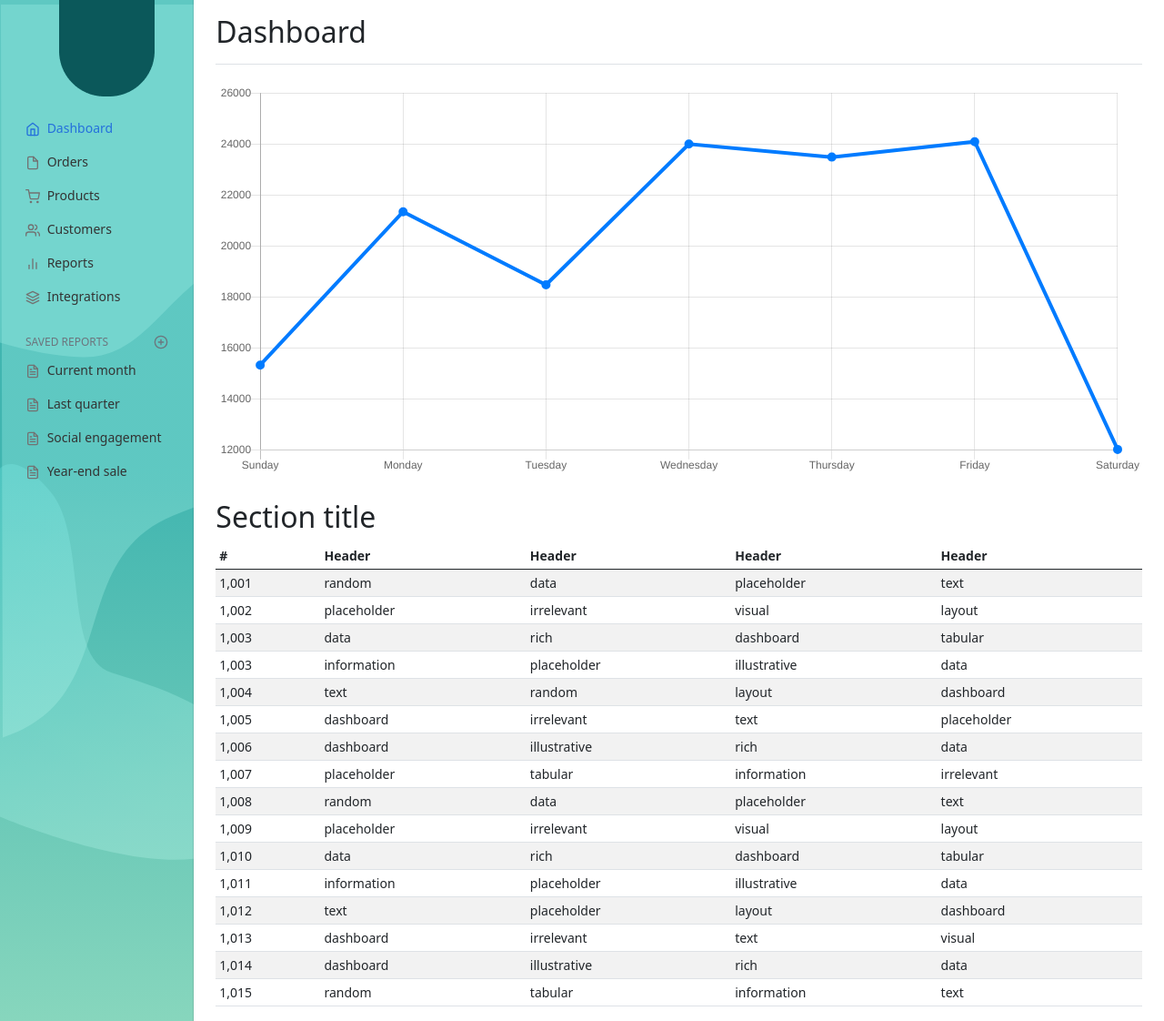
After one commit to KKN-NGINGAS/webngingas, a PHP site: page /dashboard.html in a window 1280 px wide. The commit adds this page. Shown: the whole page at 91% size. Run offline with PHP 8.4, Linux system fonts and the light colour scheme.

Commit message:
add dashboard template (on progress)

```diff
--- /dev/null
+++ b/assets/css/dashboard.css
@@ -0,0 +1,103 @@
+body {
+  font-size: .875rem;
+}
+
+.feather {
+  width: 16px;
+  height: 16px;
+  vertical-align: text-bottom;
+}
+
+/*
+ * Sidebar
+ */
+
+.sidebar {
+  /*position: fixed;*/
+  top: 0;
+  /* rtl:raw:
+  right: 0;
+  */
+  bottom: 0;
+  /* rtl:remove */
+  left: 0;
+  z-index: 100; /* Behind the navbar */
+  box-shadow: inset -1px 0 0 rgba(0, 0, 0, .1);
+  background:
+    url(../img/bg-sidebar.svg) no-repeat,
+    linear-gradient(180deg, #40B5B0 45.71%, #87D6BD 100%);
+  background-blend-mode: screen;
+}
+
+@media (max-width: 767.98px) {
+  .sidebar {
+    /*top: 5rem;*/
+  }
+}
+
+.sidebar-sticky {
+  position: relative;
+  top: 0;
+  height: calc(100vh - 48px);
+  padding-top: .5rem;
+  overflow-x: hidden;
+  overflow-y: auto; /* Scrollable contents if viewport is shorter than content. */
+}
+
+.sidebar .nav-link {
+  font-weight: 500;
+  color: #333;
+}
+
+.sidebar .nav-link .feather {
+  margin-right: 4px;
+  color: #727272;
+}
+
+.sidebar .nav-link.active {
+  color: #2470dc;
+}
+
+.sidebar .nav-link:hover .feather,
+.sidebar .nav-link.active .feather {
+  color: inherit;
+}
+
+.sidebar-heading {
+  font-size: .75rem;
+  text-transform: uppercase;
+}
+
+/*
+ * Navbar
+ */
+
+.navbar-brand {
+  padding-top: .75rem;
+  padding-bottom: .75rem;
+  font-size: 1rem;
+  background-color: rgba(0, 0, 0, .25);
+  box-shadow: inset -1px 0 0 rgba(0, 0, 0, .25);
+}
+
+.navbar .navbar-toggler {
+  top: 0.5rem;
+  right: 1rem;
+}
+
+.navbar .form-control {
+  padding: .75rem 1rem;
+  border-width: 0;
+  border-radius: 0;
+}
+
+.form-control-dark {
+  color: #fff;
+  background-color: rgba(255, 255, 255, .1);
+  border-color: rgba(255, 255, 255, .1);
+}
+
+.form-control-dark:focus {
+  border-color: transparent;
+  box-shadow: 0 0 0 3px rgba(255, 255, 255, .25);
+}
--- /dev/null
+++ b/assets/js/dashboard.js
@@ -0,0 +1,53 @@
+/* globals Chart:false, feather:false */
+
+(function () {
+  'use strict'
+
+  feather.replace({ 'aria-hidden': 'true' })
+
+  // Graphs
+  var ctx = document.getElementById('myChart')
+  // eslint-disable-next-line no-unused-vars
+  var myChart = new Chart(ctx, {
+    type: 'line',
+    data: {
+      labels: [
+        'Sunday',
+        'Monday',
+        'Tuesday',
+        'Wednesday',
+        'Thursday',
+        'Friday',
+        'Saturday'
+      ],
+      datasets: [{
+        data: [
+          15339,
+          21345,
+          18483,
+          24003,
+          23489,
+          24092,
+          12034
+        ],
+        lineTension: 0,
+        backgroundColor: 'transparent',
+        borderColor: '#007bff',
+        borderWidth: 4,
+        pointBackgroundColor: '#007bff'
+      }]
+    },
+    options: {
+      scales: {
+        yAxes: [{
+          ticks: {
+            beginAtZero: false
+          }
+        }]
+      },
+      legend: {
+        display: false
+      }
+    }
+  })
+})()
--- /dev/null
+++ b/dashboard.html
@@ -0,0 +1,253 @@
+<!doctype html>
+  <html lang="en">
+  <head>
+    <meta charset="utf-8">
+    <meta name="viewport" content="width=device-width, initial-scale=1">
+    <meta name="description" content="">
+    <meta name="author" content="Mark Otto, Jacob Thornton, and Bootstrap contributors">
+    <meta name="generator" content="Hugo 0.87.0">
+    <title>Dashboard Template · Bootstrap v5.1</title>
+
+    <link rel="canonical" href="https://getbootstrap.com/docs/5.1/examples/dashboard/">
+    <link href="https://cdn.jsdelivr.net/npm/bootstrap@5.1.0/dist/css/bootstrap.min.css" rel="stylesheet">
+
+    <link href="assets/css/dashboard.css" rel="stylesheet">
+  </head>
+  <body>
+
+    <header class="navbar navbar-light sticky-top bg-light flex-md-nowrap p-0 shadow">
+      <!-- <a class="navbar-brand col-md-3 col-lg-2 me-0 px-3" href="#">Company name</a> -->
+      <button class="navbar-toggler position-absolute d-md-none collapsed bg-light" type="button" data-bs-toggle="collapse" data-bs-target="#sidebarMenu" aria-controls="sidebarMenu" aria-expanded="false" aria-label="Toggle navigation">
+        <span class="navbar-toggler-icon"></span>
+      </button>
+    </header>
+
+    <div class="container-fluid">
+      <div class="row">
+        <nav id="sidebarMenu" class="col-md-3 col-lg-2 d-md-block sidebar collapse">
+          <div class="row">
+            <div class="col-lg-6 col-sm-4 mx-auto">
+              <img class="logo-sidebar" src="assets/img/Logo.png">
+            </div>
+          </div>
+          <div class="position-sticky pt-3">
+            <ul class="nav flex-column">
+              <li class="nav-item">
+                <a class="nav-link active" aria-current="page" href="#">
+                  <span data-feather="home"></span>
+                  Dashboard
+                </a>
+              </li>
+              <li class="nav-item">
+                <a class="nav-link" href="#">
+                  <span data-feather="file"></span>
+                  Orders
+                </a>
+              </li>
+              <li class="nav-item">
+                <a class="nav-link" href="#">
+                  <span data-feather="shopping-cart"></span>
+                  Products
+                </a>
+              </li>
+              <li class="nav-item">
+                <a class="nav-link" href="#">
+                  <span data-feather="users"></span>
+                  Customers
+                </a>
+              </li>
+              <li class="nav-item">
+                <a class="nav-link" href="#">
+                  <span data-feather="bar-chart-2"></span>
+                  Reports
+                </a>
+              </li>
+              <li class="nav-item">
+                <a class="nav-link" href="#">
+                  <span data-feather="layers"></span>
+                  Integrations
+                </a>
+              </li>
+            </ul>
+
+            <h6 class="sidebar-heading d-flex justify-content-between align-items-center px-3 mt-4 mb-1 text-muted">
+              <span>Saved reports</span>
+              <a class="link-secondary" href="#" aria-label="Add a new report">
+                <span data-feather="plus-circle"></span>
+              </a>
+            </h6>
+            <ul class="nav flex-column mb-2">
+              <li class="nav-item">
+                <a class="nav-link" href="#">
+                  <span data-feather="file-text"></span>
+                  Current month
+                </a>
+              </li>
+              <li class="nav-item">
+                <a class="nav-link" href="#">
+                  <span data-feather="file-text"></span>
+                  Last quarter
+                </a>
+              </li>
+              <li class="nav-item">
+                <a class="nav-link" href="#">
+                  <span data-feather="file-text"></span>
+                  Social engagement
+                </a>
+              </li>
+              <li class="nav-item">
+                <a class="nav-link" href="#">
+                  <span data-feather="file-text"></span>
+                  Year-end sale
+                </a>
+              </li>
+            </ul>
+          </div>
+        </nav>
+
+        <main class="col-md-9 ms-sm-auto col-lg-10 px-md-4">
+          <div class="d-flex justify-content-between flex-wrap flex-md-nowrap align-items-center pt-3 pb-2 mb-3 border-bottom">
+            <h1 class="h2">Dashboard</h1>
+          </div>
+
+          <canvas class="my-4 w-100" id="myChart" width="900" height="380"></canvas>
+
+          <h2>Section title</h2>
+          <div class="table-responsive">
+            <table class="table table-striped table-sm">
+              <thead>
+                <tr>
+                  <th scope="col">#</th>
+                  <th scope="col">Header</th>
+                  <th scope="col">Header</th>
+                  <th scope="col">Header</th>
+                  <th scope="col">Header</th>
+                </tr>
+              </thead>
+              <tbody>
+                <tr>
+                  <td>1,001</td>
+                  <td>random</td>
+                  <td>data</td>
+                  <td>placeholder</td>
+                  <td>text</td>
+                </tr>
+                <tr>
+                  <td>1,002</td>
+                  <td>placeholder</td>
+                  <td>irrelevant</td>
+                  <td>visual</td>
+                  <td>layout</td>
+                </tr>
+                <tr>
+                  <td>1,003</td>
+                  <td>data</td>
+                  <td>rich</td>
+                  <td>dashboard</td>
+                  <td>tabular</td>
+                </tr>
+                <tr>
+                  <td>1,003</td>
+                  <td>information</td>
+                  <td>placeholder</td>
+                  <td>illustrative</td>
+                  <td>data</td>
+                </tr>
+                <tr>
+                  <td>1,004</td>
+                  <td>text</td>
+                  <td>random</td>
+                  <td>layout</td>
+                  <td>dashboard</td>
+                </tr>
+                <tr>
+                  <td>1,005</td>
+                  <td>dashboard</td>
+                  <td>irrelevant</td>
+                  <td>text</td>
+                  <td>placeholder</td>
+                </tr>
+                <tr>
+                  <td>1,006</td>
+                  <td>dashboard</td>
+                  <td>illustrative</td>
+                  <td>rich</td>
+                  <td>data</td>
+                </tr>
+                <tr>
+                  <td>1,007</td>
+                  <td>placeholder</td>
+                  <td>tabular</td>
+                  <td>information</td>
+                  <td>irrelevant</td>
+                </tr>
+                <tr>
+                  <td>1,008</td>
+                  <td>random</td>
+                  <td>data</td>
+                  <td>placeholder</td>
+                  <td>text</td>
+                </tr>
+                <tr>
+                  <td>1,009</td>
+                  <td>placeholder</td>
+                  <td>irrelevant</td>
+                  <td>visual</td>
+                  <td>layout</td>
+                </tr>
+                <tr>
+                  <td>1,010</td>
+                  <td>data</td>
+                  <td>rich</td>
+                  <td>dashboard</td>
+                  <td>tabular</td>
+                </tr>
+                <tr>
+                  <td>1,011</td>
+                  <td>information</td>
+                  <td>placeholder</td>
+                  <td>illustrative</td>
+                  <td>data</td>
+                </tr>
+                <tr>
+                  <td>1,012</td>
+                  <td>text</td>
+                  <td>placeholder</td>
+                  <td>layout</td>
+                  <td>dashboard</td>
+                </tr>
+                <tr>
+                  <td>1,013</td>
+                  <td>dashboard</td>
+                  <td>irrelevant</td>
+                  <td>text</td>
+                  <td>visual</td>
+                </tr>
+                <tr>
+                  <td>1,014</td>
+                  <td>dashboard</td>
+                  <td>illustrative</td>
+                  <td>rich</td>
+                  <td>data</td>
+                </tr>
+                <tr>
+                  <td>1,015</td>
+                  <td>random</td>
+                  <td>tabular</td>
+                  <td>information</td>
+                  <td>text</td>
+                </tr>
+              </tbody>
+            </table>
+          </div>
+        </main>
+      </div>
+    </div>
+
+
+    <script src="https://cdn.jsdelivr.net/npm/@popperjs/core@2.9.3/dist/umd/popper.min.js" integrity="sha384-eMNCOe7tC1doHpGoWe/6oMVemdAVTMs2xqW4mwXrXsW0L84Iytr2wi5v2QjrP/xp" crossorigin="anonymous"></script>
+    <script src="https://cdn.jsdelivr.net/npm/bootstrap@5.1.0/dist/js/bootstrap.min.js" integrity="sha384-cn7l7gDp0eyniUwwAZgrzD06kc/tftFf19TOAs2zVinnD/C7E91j9yyk5//jjpt/" crossorigin="anonymous"></script>
+
+    <script src="https://cdn.jsdelivr.net/npm/feather-icons@4.28.0/dist/feather.min.js" integrity="sha384-uO3SXW5IuS1ZpFPKugNNWqTZRRglnUJK6UAZ/gxOX80nxEkN9NcGZTftn6RzhGWE" crossorigin="anonymous"></script><script src="https://cdn.jsdelivr.net/npm/chart.js@2.9.4/dist/Chart.min.js" integrity="sha384-zNy6FEbO50N+Cg5wap8IKA4M/ZnLJgzc6w2NqACZaK0u0FXfOWRRJOnQtpZun8ha" crossorigin="anonymous"></script><script src="assets/js/dashboard.js"></script>
+  </body>
+  </html>
--- a/index.html
+++ b/index.html
@@ -5,11 +5,11 @@
     <meta name="viewport" content="width=device-width, initial-scale=1">
 
     <link href="https://cdn.jsdelivr.net/npm/bootstrap@5.1.0/dist/css/bootstrap.min.css" rel="stylesheet" integrity="sha384-KyZXEAg3QhqLMpG8r+8fhAXLRk2vvoC2f3B09zVXn8CA5QIVfZOJ3BCsw2P0p/We" crossorigin="anonymous">
-    <link rel="stylesheet" type="text/css" href="assets/main.css">
+    <link rel="stylesheet" type="text/css" href="assets/css/main.css">
 
     <title>Bumdes Ngingas</title>
   </head>
-  <body>
+  <body id="loginPage">
     <div class="container-fluid centered">
       <div class="row">
         <div class="col-lg-4 mx-auto">
```
Also changed, not shown: assets/css/main.css (renamed from assets/main.css, +6 -2 lines), assets/img/bg-sidebar.svg (added).
